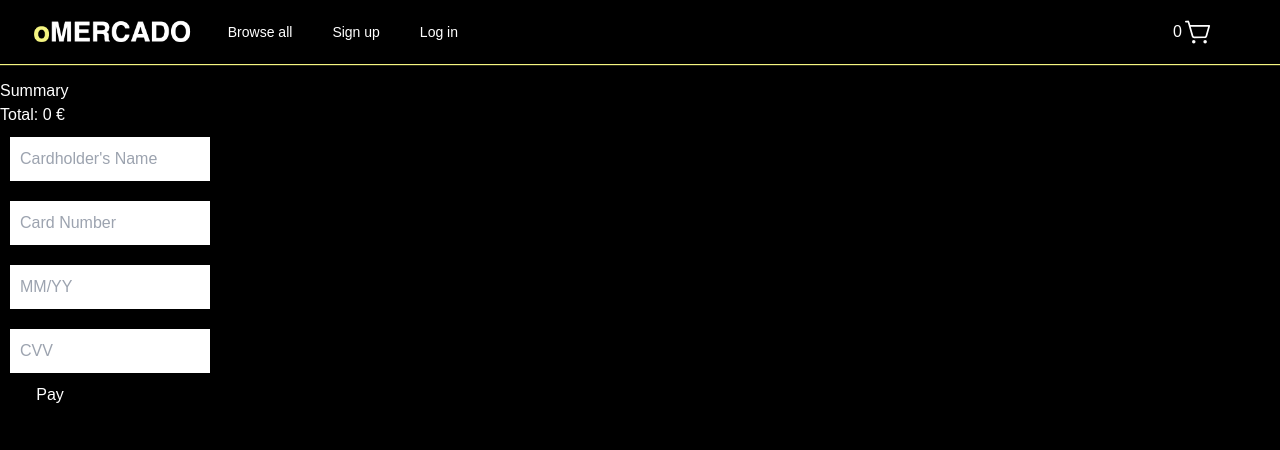
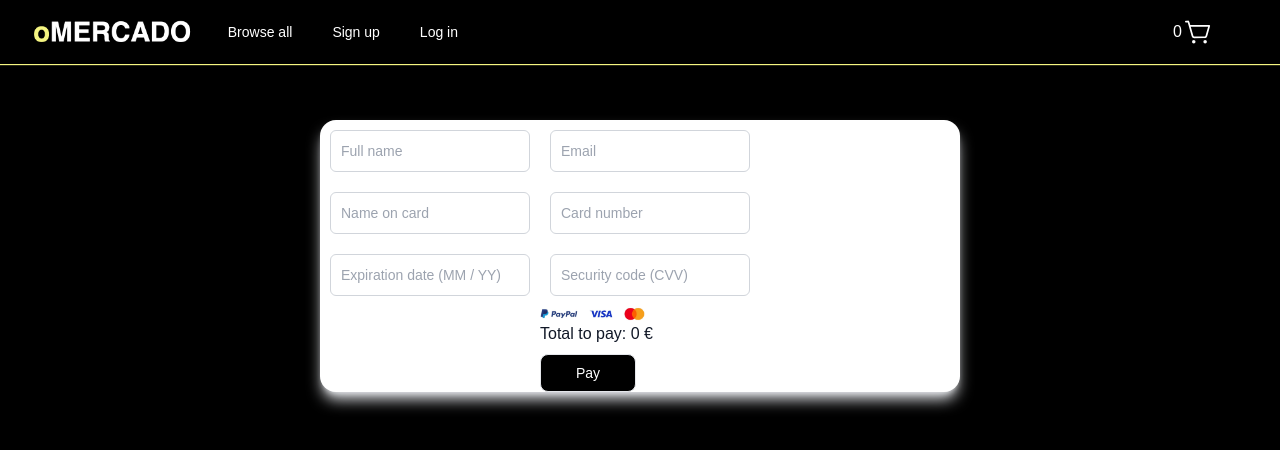
Before and after one commit to MagdaDra/oMERCADO_client, a React (Vite) app: page /checkout in a window 1280 px wide. Shown: the top 450 px of the page. Built offline with nearby package versions, Linux system fonts and the light colour scheme.

Commit message:
Form styled but flex is not working right

```diff
--- a/src/pages/Checkout.jsx
+++ b/src/pages/Checkout.jsx
@@ -3,6 +3,7 @@ import { useContext } from 'react';
 import { CartContext } from '../context/cart.contex';
 import { AuthContext } from '../context/auth.context';
 import TransactionAPIService from '../services/transaction.api';
+import cards from '/public/assets/cards.png';
 
 const transactionService = new TransactionAPIService();
 
@@ -26,12 +27,11 @@ function Checkout() {
 				requestBody,
 			);
 			console.log(newTransaction);
-			localStorage.removeItem('Cart')
-			localStorage.removeItem('Cart_Quantity')
-			localStorage.removeItem('Cart_Total')
+			localStorage.removeItem('Cart');
+			localStorage.removeItem('Cart_Quantity');
+			localStorage.removeItem('Cart_Total');
 			navigate('/payment-completed');
-			navigate(0)
-
+			navigate(0);
 		} catch (error) {
 			console.error('Error when creating transaction', error);
 		}
@@ -39,38 +39,67 @@ function Checkout() {
 
 	return (
 		<>
+			<div className='bg-white text-gray-900 rounded-2xl w-1/2 m-auto mt-14 shadow-lg shadow-gray-200'>
 
-			<div className='summary'>
-				<h3>Summary</h3>
-				<p>Total: {totalCartSum} €</p>
-			</div>
+				<form onSubmit={handleSubmit} className='w-full'>
+					<div className='flex'>
+						<div className='flex flex-col'>
+							<input
+								className='rounded-md border border-gray-300 text-sm'
+								type='string'
+								placeholder='Full name'></input>
+							<input
+								className='rounded-md border border-gray-300 text-sm'
+								type='string'
+								placeholder='Name on card'></input>
+							<input
+								className='rounded-md border border-gray-300 text-sm'
+								type='string'
+								placeholder='Expiration date (MM / YY)'
+							/>
+						</div>
 
-			<div className='payment-form'>
-				<form
-					className='payment-form'
-					onSubmit={handleSubmit}>
-					<input
-						type='string'
-						placeholder="Cardholder's Name"></input>
-					<input
-						type='number'
-						placeholder='Card Number'
-					/>
-					<input
-						type='string'
-						placeholder='MM/YY'
-					/>
-					<input
-						type='number'
-						placeholder='CVV'
-					/>
+						<div className='flex flex-col'>
 
-					<button
-						type='submit'
-						className='payment-button'>
-						Pay
-					</button>
+							<input
+								className='rounded-md border border-gray-300 text-sm'
+								type='string'
+								placeholder='Email'></input>
+
+							<input
+								className='rounded-md border border-gray-300 text-sm'
+								type='number'
+								placeholder='Card number'
+							/>
+
+
+							<input
+								className='rounded-md border border-gray-300 text-sm'
+								type='number'
+								placeholder='Security code (CVV)'
+							/>
+
+
+							<div className='w-1/4'>
+								<img
+									src={cards}
+									className='flex justify-center items-center'
+								/>
+							</div>
+
+							<div className='summary'>
+								<p>Total to pay: {totalCartSum} €</p>
+							</div>
+
+							<button
+								type='submit'
+								className='text-white text-sm items-center rounded-lg justify-center p-2 w-24 border bg-black hover:bg-[#9a9a9a] mt-2'>
+								Pay
+							</button>
+						</div>
+					</div>
 				</form>
+
 			</div>
 		</>
 	);
```
Also changed, not shown: public/assets/cards.png (added).
